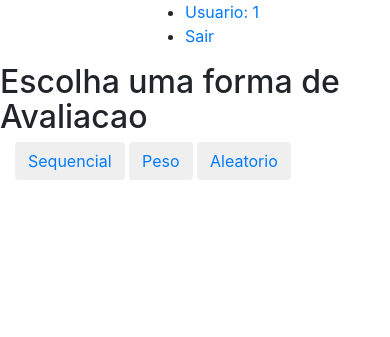
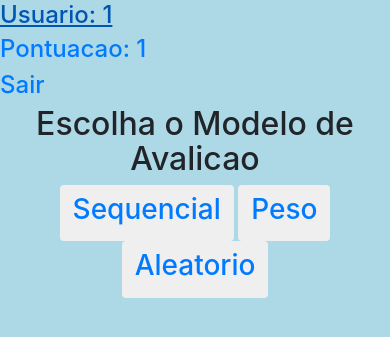
Before and after one commit to Compuespi2016/autonomo, a PHP site: page /index.html.php in a window 390 px wide. Shown: the top 337 px of the page. Run offline with PHP 8.4, Linux system fonts and the light colour scheme; the visitor is signed in with stand-in values (Sample User, id 1).

Commit message:
Add files via upload

```diff
--- a/index.html.php
+++ b/index.html.php
@@ -2,19 +2,20 @@
 <html lang="pt-br">
 <head>
     <meta charset="UTF-8">
+    <meta http-equiv="X-UA-Compatible" content="IE=edge">
     <meta name="viewport" content="width=device-width, initial-scale=1">
-    <title>Pagina Escolha</title>
+    <title>Automato</title>
+    <link rel="stylesheet" href="css/home.css">
+    <link rel="stylesheet" href="css/main.css">
+    <link rel="stylesheet" href="css/bootstrap.min.css">
     <link rel="stylesheet" media="Screen and (max-width: 700px)" href="css/mobile.css">
-    <meta charset="UTF-8">
-    <link rel="stylesheet" type="text/css" href="css/bootstrap.min.css">
-
 </head>
+<style>
+body {
+  background-color: lightblue;
+}
+</style>
 <body>
-    <header id="header" class="page-home">
-        <div class="container">
-            <div class="row">
-                <div class="col col-4 col-mobile-6">
-                </div>
     <?php
         include('conexao.php');
         header("Content-Type: text/html; charset=ISO-8859-1",true);
@@ -28,50 +29,84 @@
         }
         $nome_user = $_SESSION['login'];
         $pontuacao = $_SESSION['pontuacao'];
+    ?>
+    <header id="header" class="page-home">
+        <div class="row">
+            <div class="col-md-4"></div>
+            <div class="col-md-4"></div>
+            <div class="col-md-2" align="left">
+                    <nav>
+                        <tr>
+                            <h4><a href="index.html.php" class="">Usuario:<?php echo " $nome_user";?></a></h4>
+                            <h4><a href="index.html.php" class="">Pontuacao:<?php echo " $pontuacao";?></a></h4>
+                        </tr>
+                    </nav>
+            </div>
+             <div class="col-md-1" align="left">
 
-			    ?>
-                <div class="col col-8 col-mobile-6">
+            </div>
+            <div class="col-md-1" align="left">
                     <nav>
-                        <ul>
-                            <li><a href="index.html.php" class="">Usuario:<?php echo " $nome_user";?></a></li>
-                            <li><a href="login.html">Sair</a></li>
-                        </ul>
+                        <tr>
+
+                            <h4 align="left"><a href="login.html">Sair</a></h4>
+                        </tr>
                     </nav>
             </div>
         </div>
-    </div>
     </header>
+<main>
 
-<main>
-    <section id="middle" class="section section-center">
-
-        <h2>Escolha uma forma de Avaliacao</h2>
+    <div align="center">
+            <section id="middle" class="section section-center" >
+        <h2>Escolha o Modelo de Avalicao</h2>
         <div class="container">
             <div class="row">
                 <div class="col col-12">
                     <nav>
                         <tr>
-                            <td><button class="btn"><a href="">Sequencial</a></button></td>
-                            <td><button class="btn"><a href="">Peso</a></button></td>
-                            <td><button class="btn"><a href="">Aleatorio</a></button></td>
+                            <td>
+                                <button class="btn">
+                                    <h3><a href="">Sequencial</a></h3>
+                                </button>
+                            </td>
+                            <td>
+                                <button class="btn">
+                                    <h3><a href="peso.html.php">Peso</a></h3>
+                                </button>
+                            </td>
+                            <td>
+                                <button class="btn">
+                                    <h3><a href="">Aleatorio</a></h3>
+                                </button>
+                            </td>
                         </tr>
                     </nav>
                 </div>
             </div>
         </div>
     </section>
+    </div>
+    <header id="header" class="page-home">
+        <div class="container" >
+            <div class="row">
+                <div class="col col-8 col-mobile-6">
+                    <nav>
+                        <tr>
+                            <td>
+                                <h3><p>  </p></h3>
+                                <h3><p>  </p></h3>
+                            </td>
+                            <td>
+                                <h3><p>  </p></h3>
+                                <h3><p>  </p></h3>
+                            </td>
+                        </tr>
+                    </nav>
+                </div>
+            </div>
+        </div>
+    </header>
 </main>
-
-
-
-<footer id="header" class="page-home">
-
-    <div class="container">
-
-    </div>
-
-</footer>
-
-
 </body>
 </html>
--- a/login.php
+++ b/login.php
@@ -23,7 +23,7 @@ $result = mysqli_query($con,"SELECT * FROM usuarios WHERE nome_user = '$login' a
 		$_SESSION['login'] = $login;
 		$_SESSION['senha'] = $senha;
 
-		$_SESSION['pontuacao'] = $pont;
+		$_SESSION['pontuacao'] = 1;
 		$_SESSION['id'] = $id;
 
 		header('location:index.html.php');
```
Also changed, not shown: atualiza_pontuacao.php (added, +35 -0 lines), peso.html.php (added, +136 -0 lines). Lines whose indentation alone changed are shown as unchanged.
